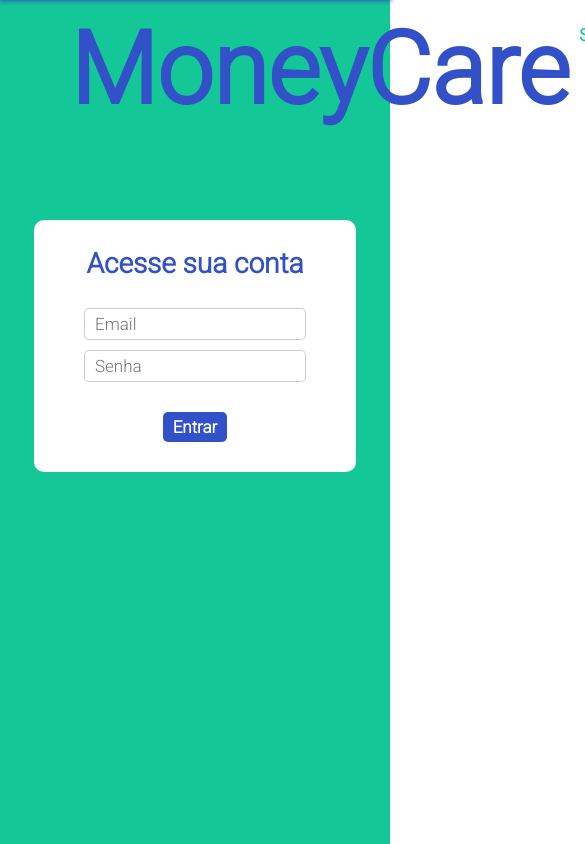
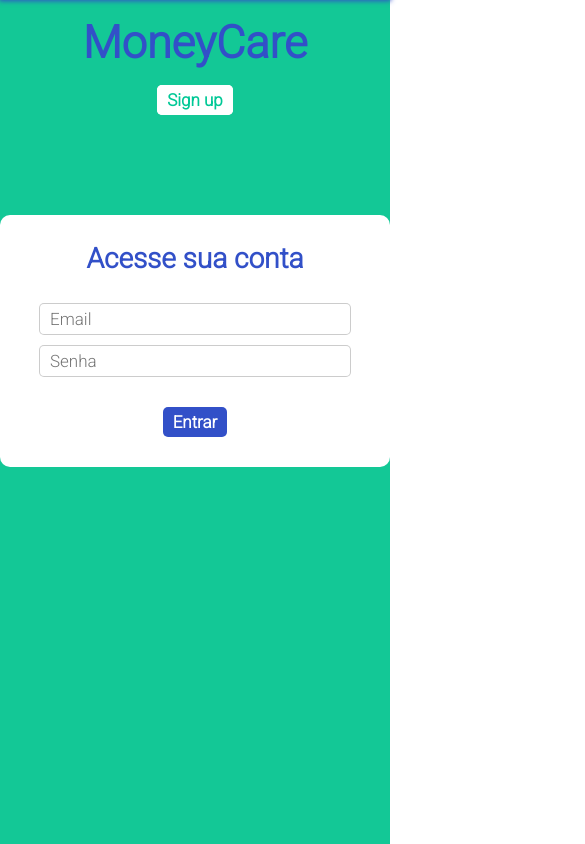
Before and after one commit to draxter-07/moneyCare, a React (Vite) app: page /#/ in a window 390 px wide. Shown: the top 844 px of the page, 585 px wide, since content can reach past the window. Built offline with nearby package versions, Linux system fonts and the light colour scheme.

Commit message:
mobile design started

```diff
--- a/src/pages/startPage/style.js
+++ b/src/pages/startPage/style.js
@@ -22,7 +22,7 @@ export const Background = styled.div`
 
     display: flex;
     flex-direction: column;
-    align-items: center;
+    align-items: center/
 `
 export const Topo = styled.div`
     box-sizing: border-box;
@@ -38,12 +38,23 @@ export const Topo = styled.div`
     flex-direction: row;
     align-items: flex-start;
     justify-content: space-between;
+
+    @media (max-width: 1080px){
+        flex-direction: column;
+        align-items: center;
+    }
 `
 export const Logo = styled.div`
     padding: 0px 0px 0px 50px;
     font-size: ${fontSizeLarge};
     font-weight: bold;
     color: ${colorDarkBlue};
+
+    @media (max-width: 1080px){
+        font-size: 45px;
+        padding: 0px;
+        margin: 0px 0px 20px 0px;
+    }
 `
 export const LoginContainer = styled.div`
     @keyframes changeOpacity{
@@ -95,6 +106,10 @@ export const LoginContainer = styled.div`
             outline: none;
             border: 1px solid ${colorDarkGreen};
         }
+
+        @media (max-width: 1080px){
+            width: 100%;
+        }
     }
 
     input:nth-child(1){
@@ -122,6 +137,10 @@ export const LoginContainer = styled.div`
             background: ${colorDarkGreen};
             color: rgb(255, 255, 255);
         }
+    }
+
+    @media (max-width: 1080px){
+        width: 100%;
     }
 `
 export const SignUpContainer = styled.div`
```
Also changed, not shown: 3 other files (tests, documents, lock files or other folders).
